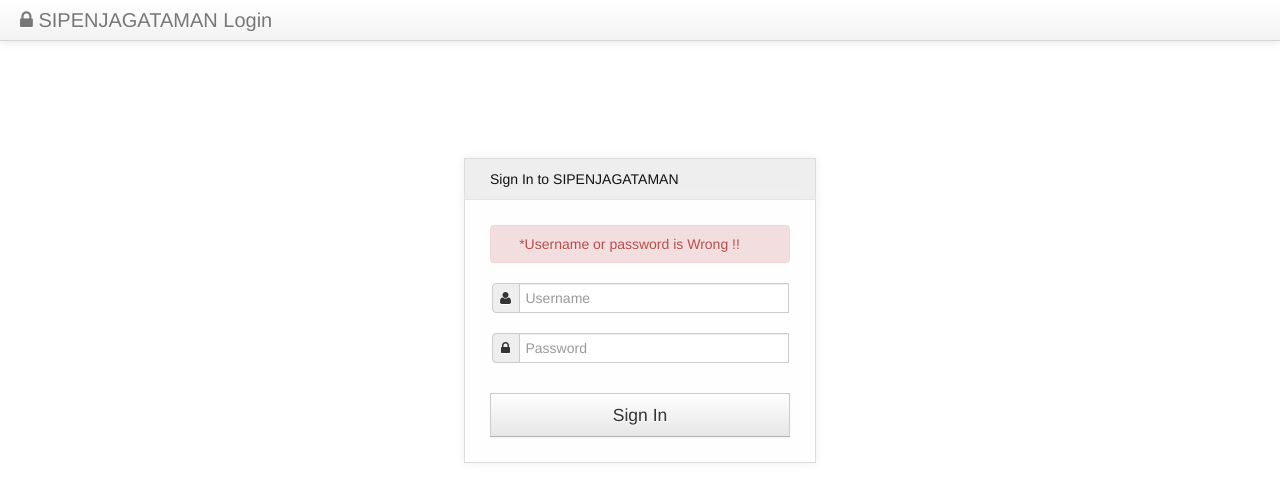
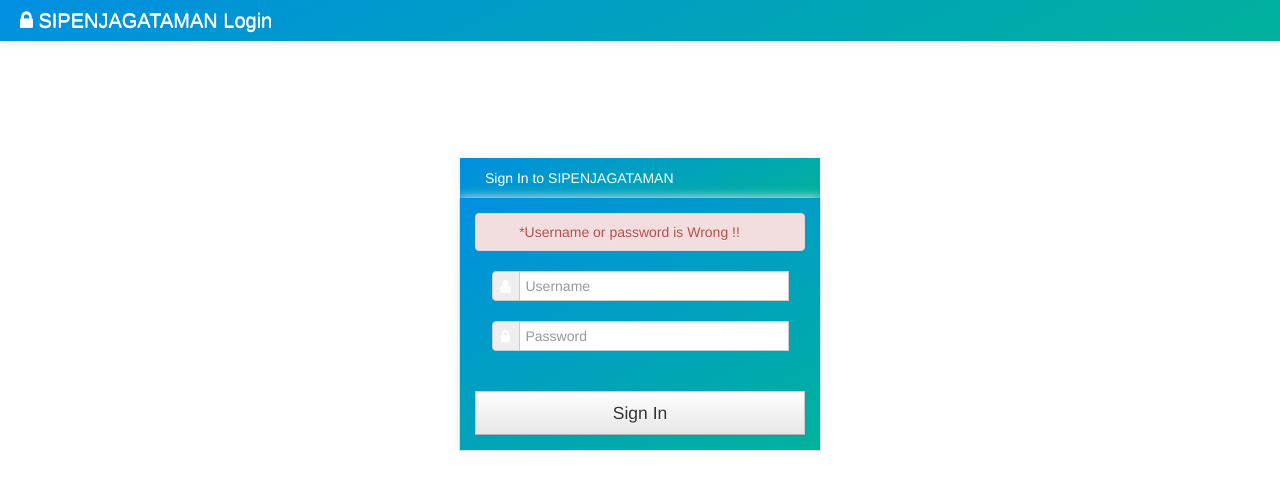
Before and after one commit to rizafr/parkguardian, a PHP site: the page made by application/modules/admin/login/views/content.php in a window 1280 px wide. Shown: the top 502 px of the page. Run offline with PHP 8.4, Linux system fonts and the light colour scheme; the template is opened without the code that fills it, so the values that code supplies are empty.

Commit message:
Login style

```diff
--- a/assets/core/css/login.css
+++ b/assets/core/css/login.css
@@ -6,25 +6,56 @@
   background-size: cover;*/
   background: #fff;
   }
+
+  .navbar .brand {
+    color: #fff;
+  }
+  .navbar-inner {
+    color: #fff;
+    border-color: transparent;
+    background: -moz-linear-gradient(-65deg, #008fe2 0, #00b29c 100%);
+    background: -webkit-gradient(linear, left top, right bottom, color-stop(0%, #008fe2), color-stop(100%, #00b29c));
+    background: -webkit-linear-gradient(-65deg, #008fe2 0, #00b29c 100%);
+    background: -o-linear-gradient(-65deg, #008fe2 0, #00b29c 100%);
+    background: -ms-linear-gradient(-65deg, #008fe2 0, #00b29c 100%);
+    background: linear-gradient(154deg, #008fe2 0, #00b29c 100%);
+    filter: progid: DXImageTransform.Microsoft.gradient(startColorstr='#008fe2', endColorstr='#00b29c', GradientType=1);
+  }
   .form-signin {
     max-width: 300px;
     padding: 25px 25px 25px 25px;
     margin: 0px auto;
-    background: #fefefe;
+    color: #fff;
+    border-color: transparent;
+    background: -moz-linear-gradient(-65deg, #008fe2 0, #00b29c 100%);
+    background: -webkit-gradient(linear, left top, right bottom, color-stop(0%, #008fe2), color-stop(100%, #00b29c));
+    background: -webkit-linear-gradient(-65deg, #008fe2 0, #00b29c 100%);
+    background: -o-linear-gradient(-65deg, #008fe2 0, #00b29c 100%);
+    background: -ms-linear-gradient(-65deg, #008fe2 0, #00b29c 100%);
+    background: linear-gradient(154deg, #008fe2 0, #00b29c 100%);
+    filter: progid: DXImageTransform.Microsoft.gradient(startColorstr='#008fe2', endColorstr='#00b29c', GradientType=1);
     border-right: 1px solid #DDD;
    border-bottom: 1px solid #DDD;
    border-left: 1px solid #DDD;
     box-shadow: 0px 0px 10px #EEE;
     -moz-box-shadow: 0px 0px 10px #EEE;
   }
+
   .form-signin-heading {
     color: #111;
     padding-top: 50px;
-    background: #EEE;
-    width: 300px;
+    color: #fff;
+        border-color: transparent;
+        background: -moz-linear-gradient(-65deg, #008fe2 0, #00b29c 100%);
+        background: -webkit-gradient(linear, left top, right bottom, color-stop(0%, #008fe2), color-stop(100%, #00b29c));
+        background: -webkit-linear-gradient(-65deg, #008fe2 0, #00b29c 100%);
+        background: -o-linear-gradient(-65deg, #008fe2 0, #00b29c 100%);
+        background: -ms-linear-gradient(-65deg, #008fe2 0, #00b29c 100%);
+        background: linear-gradient(154deg, #008fe2 0, #00b29c 100%);
+        filter: progid: DXImageTransform.Microsoft.gradient(startColorstr='#008fe2', endColorstr='#00b29c', GradientType=1);
+    width: 310px;
     margin:10% auto 0px;
     padding: 10px 25px;
-    border: 1px solid #DDD;
 
  box-shadow: 0px 0px 10px #EEE;
     -moz-box-shadow: 0px 0px 10px #EEE;
@@ -55,3 +86,79 @@ textarea:focus{
 .btn{
   border-radius:0px;
 }
+
+.form-signin
+{
+    max-width: 330px;
+    padding: 15px;
+    margin: 0 auto;
+}
+.form-signin .form-signin-heading, .form-signin .checkbox
+{
+    margin-bottom: 10px;
+}
+.form-signin .checkbox
+{
+    font-weight: normal;
+}
+.form-signin .form-control
+{
+    position: relative;
+    font-size: 16px;
+    height: auto;
+    padding: 10px;
+    -webkit-box-sizing: border-box;
+    -moz-box-sizing: border-box;
+    box-sizing: border-box;
+}
+.form-signin .form-control:focus
+{
+    z-index: 2;
+}
+.form-signin input[type="text"]
+{
+    margin-bottom: -1px;
+    border-bottom-left-radius: 0;
+    border-bottom-right-radius: 0;
+}
+.form-signin input[type="password"]
+{
+    margin-bottom: 10px;
+    border-top-left-radius: 0;
+    border-top-right-radius: 0;
+}
+.account-wall
+{
+    margin-top: 20px;
+    padding: 40px 0px 20px 0px;
+    background-color: #f7f7f7;
+    -moz-box-shadow: 0px 2px 2px rgba(0, 0, 0, 0.3);
+    -webkit-box-shadow: 0px 2px 2px rgba(0, 0, 0, 0.3);
+    box-shadow: 0px 2px 2px rgba(0, 0, 0, 0.3);
+}
+.login-title
+{
+    color: #555;
+    font-size: 18px;
+    font-weight: 400;
+    display: block;
+}
+.profile-img
+{
+    width: 96px;
+    height: 96px;
+    margin: 0 auto 10px;
+    display: block;
+    -moz-border-radius: 50%;
+    -webkit-border-radius: 50%;
+    border-radius: 50%;
+}
+.need-help
+{
+    margin-top: 10px;
+}
+.new-account
+{
+    display: block;
+    margin-top: 10px;
+}
```
